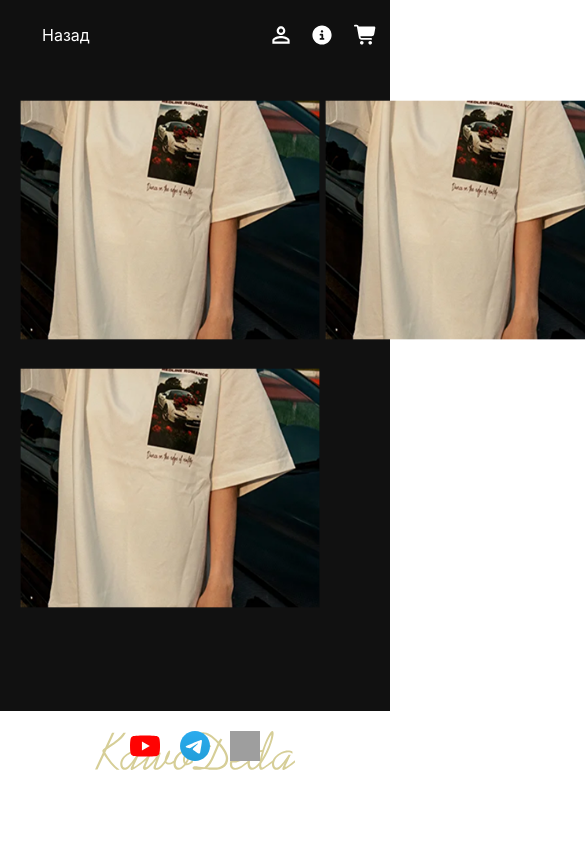
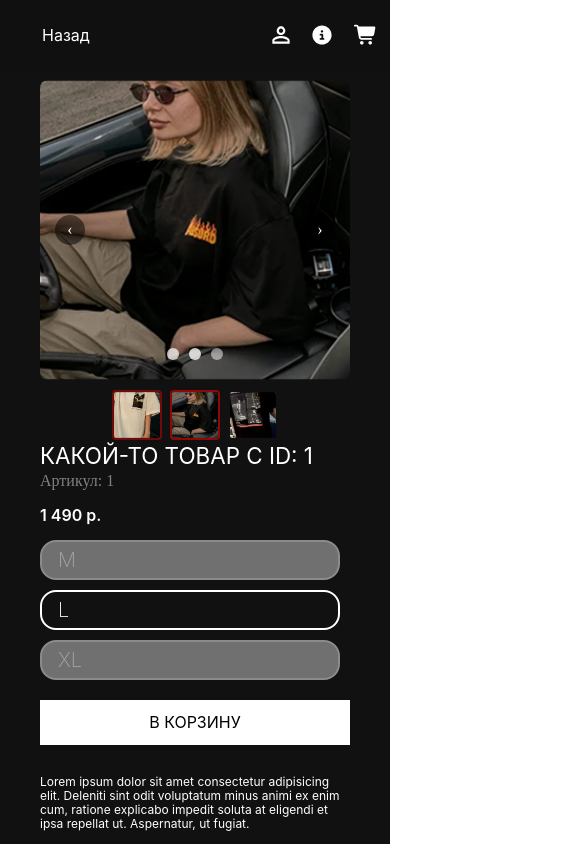
Before and after one commit to DanRaySS/kawodedaClient, a Next.js app: page /products/1 in a window 390 px wide. Shown: the top 844 px of the page, 585 px wide, since content can reach past the window. Built offline with nearby package versions, Linux system fonts and the light colour scheme; grey boxes are pictures that could not be loaded.

Commit message:
add mobile adaprive

```diff
--- a/src/app/products/[id]/ProductPage.module.scss
+++ b/src/app/products/[id]/ProductPage.module.scss
@@ -12,41 +12,17 @@
     padding-top: 100px;
     color: var(--accent-color-2);
     padding-bottom: 80px;
+
+    @media (max-width: 1030px) {
+      flex-direction: column;
+      padding: 40px;
+      padding-top: 80px;
+    }
   }
 
   &__content {
     display: flex;
     flex-direction: column;
-  }
-
-  &__photos {
-    display: flex;
-    flex-wrap: wrap;
-    flex: 0 0 670px;
-    max-height: 550px;
-    margin-right: 60px;
-    pointer-events: none;
-    gap: 5px;
-
-    @media (max-width: 1200px) {
-      margin-right: 30px;
-    }
-  }
-
-  &__img {
-    display: flex;
-    flex-wrap: wrap;
-    align-items: flex-start;
-    justify-content: flex-start;
-    flex-shrink: 0;
-    flex-grow: 0;
-    width: 330px;
-    max-height: 270px;
-
-    @media (max-width: 1200px) {
-      width: 300px;
-      max-height: 240px;
-    }
   }
 
   &__header {
--- a/src/app/products/[id]/page.tsx
+++ b/src/app/products/[id]/page.tsx
@@ -1,8 +1,8 @@
 import cls from "./ProductPage.module.scss";
-import Image from "next/image";
 import { Sizes } from "widgets/Sizes/Sizes";
 import { Params } from "./layout";
 import { AddToCart } from "widgets/AddToCart/AddToCart";
+import { Gallery } from "widgets/Gallery/ui/Gallery";
 
 export default async function ProductPage({params}: {params: Params}) {
   // const product = await fetch(`https://api.example.com/products/${params.id}`)
@@ -15,12 +15,7 @@ export default async function ProductPage({params}: {params: Params}) {
   return (
     <div className={cls.ProductPage}>
       <div className={cls.ProductPage__container}>
-        <div className={cls.ProductPage__photos}>
-          {/* {photos.map((photo) => <Image key={photo.id} src={photo.src} alt={photo.alt} width={330} height={190} />)} */}
-          <Image src={'/test.png'} alt={'TEST'} width={330} height={300} className={cls.ProductPage__img} />
-          <Image src={'/test.png'} alt={'TEST'} width={330} height={300} className={cls.ProductPage__img} />
-          <Image src={'/test.png'} alt={'TEST'} width={330} height={300} className={cls.ProductPage__img} />
-        </div>
+        <Gallery/>
         <div className={cls.ProductPage__content}>
           <header className={cls.ProductPage__header}>
             <h1 className={cls.ProductPage__title}>
--- /dev/null
+++ b/src/widgets/Gallery/index.ts
@@ -0,0 +1 @@
+export {} from './ui/Gallery';
--- /dev/null
+++ b/src/widgets/Gallery/ui/Gallery.module.scss
@@ -0,0 +1,177 @@
+// widgets/Gallery/ui/Gallery.module.scss
+.Gallery {
+  display: flex;
+  flex-direction: column;
+  flex: 0 0 670px;
+  max-height: 550px;
+  margin-right: 60px;
+  gap: 10px;
+  pointer-events: auto;
+
+  @media (max-width: 1200px) {
+    margin-right: 30px;
+  }
+
+  @media (max-width: 1030px) {
+    flex: 1 1 90%;
+    min-height: auto;
+    max-height: none;
+    margin-right: 0;
+  }
+
+  &__img {
+    position: relative;
+    width: 100%;
+    height: 400px;
+    overflow: hidden;
+    background: var(--secondary-color-1);
+    border-radius: 8px;
+
+    &_main {
+      @media (max-width: 1030px) {
+        height: 500px;
+      }
+
+      @media (max-width: 768px) {
+        height: 400px;
+      }
+
+      @media (max-width: 480px) {
+        height: 300px;
+      }
+    }
+  }
+
+  &__mainImage {
+    width: 100%;
+    height: 100%;
+    object-fit: cover;
+    transition: opacity 0.5s ease-in-out;
+  }
+
+  &__navButton {
+    position: absolute;
+    top: 50%;
+    transform: translateY(-50%);
+    background: rgba(0, 0, 0, 0.5);
+    color: white;
+    border: none;
+    border-radius: 50%;
+    width: 40px;
+    height: 40px;
+    cursor: pointer;
+    z-index: 10;
+    display: flex;
+    align-items: center;
+    justify-content: center;
+    font-size: 20px;
+    transition: background-color 0.3s;
+    opacity: 0;
+    pointer-events: none;
+
+    &:hover {
+      background: rgba(0, 0, 0, 0.7);
+    }
+
+    .Gallery__img_main:hover & {
+      opacity: 1;
+      pointer-events: auto;
+    }
+
+    &_prev {
+      left: 15px;
+    }
+
+    &_next {
+      right: 15px;
+    }
+
+    @media (max-width: 768px) {
+      opacity: 1;
+      pointer-events: auto;
+      width: 35px;
+      height: 35px;
+      font-size: 18px;
+    }
+
+    @media (max-width: 480px) {
+      width: 30px;
+      height: 30px;
+      font-size: 16px;
+    }
+  }
+
+  &__indicators {
+    position: absolute;
+    bottom: 20px;
+    left: 50%;
+    transform: translateX(-50%);
+    display: flex;
+    gap: 10px;
+    z-index: 10;
+  }
+
+  &__indicator {
+    width: 12px;
+    height: 12px;
+    border-radius: 50%;
+    border: none;
+    background: rgba(255, 255, 255, 0.5);
+    cursor: pointer;
+    transition: background-color 0.3s;
+    padding: 0;
+
+    &_active {
+      background: white;
+    }
+
+    &:hover {
+      background: rgba(255, 255, 255, 0.8);
+    }
+  }
+
+  &__thumbnails {
+    display: flex;
+    flex-wrap: wrap;
+    gap: 8px;
+    justify-content: center;
+  }
+
+  &__thumbnail {
+    width: 80px;
+    height: 80px;
+    border: 2px solid transparent;
+    border-radius: 4px;
+    overflow: hidden;
+    cursor: pointer;
+    padding: 0;
+    background: none;
+    transition: all 0.3s ease;
+
+    &:hover {
+      transform: scale(1.05);
+      opacity: 0.9;
+    }
+
+    &_active {
+      border-color: var(--accent-color-1);
+      opacity: 1;
+    }
+
+    @media (max-width: 1030px) {
+      width: 60px;
+      height: 60px;
+    }
+
+    @media (max-width: 480px) {
+      width: 50px;
+      height: 50px;
+    }
+  }
+
+  &__thumbnailImage {
+    width: 100%;
+    height: 100%;
+    object-fit: cover;
+  }
+}
--- /dev/null
+++ b/src/widgets/Gallery/ui/Gallery.tsx
@@ -0,0 +1,145 @@
+/* eslint-disable @next/next/no-img-element */
+// widgets/Gallery/ui/Gallery.tsx
+"use client";
+
+import { useState, useEffect } from "react";
+import cls from "./Gallery.module.scss";
+
+interface GalleryImage {
+  id: number;
+  src: string;
+  alt: string;
+}
+
+interface GalleryProps {
+  className?: string;
+}
+
+// Массив картинок для примера
+const images: GalleryImage[] = [
+  { id: 1, src: "/test.png", alt: "Product image 1" },
+  { id: 2, src: "/test2.png", alt: "Product image 2" },
+  { id: 3, src: "/test3.png", alt: "Product image 3" },
+];
+
+export const Gallery = ({ className }: GalleryProps) => {
+  const [currentIndex, setCurrentIndex] = useState(0);
+  const [isAutoPlaying, setIsAutoPlaying] = useState(true);
+  const [touchStart, setTouchStart] = useState(0);
+  const [touchEnd, setTouchEnd] = useState(0);
+
+  // Автопрокрутка
+  useEffect(() => {
+    if (!isAutoPlaying) return;
+
+    const interval = setInterval(() => {
+      setCurrentIndex((prevIndex) => (prevIndex + 1) % images.length);
+    }, 5000);
+
+    return () => clearInterval(interval);
+  }, [isAutoPlaying]);
+
+  const handlePrev = () => {
+    setCurrentIndex((prevIndex) =>
+      prevIndex === 0 ? images.length - 1 : prevIndex - 1
+    );
+  };
+
+  const handleNext = () => {
+    setCurrentIndex((prevIndex) =>
+      (prevIndex + 1) % images.length
+    );
+  };
+
+  const handleThumbnailClick = (index: number) => {
+    setCurrentIndex(index);
+  };
+
+  // Swipe-навигация
+  const handleTouchStart = (e: React.TouchEvent) => {
+    setTouchStart(e.targetTouches[0].clientX);
+  };
+
+  const handleTouchMove = (e: React.TouchEvent) => {
+    setTouchEnd(e.targetTouches[0].clientX);
+  };
+
+  const handleTouchEnd = () => {
+    if (touchStart - touchEnd > 50) {
+      handleNext();
+    }
+
+    if (touchStart - touchEnd < -50) {
+      handlePrev();
+    }
+  };
+
+  return (
+    <div className={`${cls.Gallery} ${className || ""}`}>
+      {/* Основное изображение */}
+      <div
+        className={`${cls.Gallery__img} ${cls.Gallery__img_main}`}
+        onMouseEnter={() => setIsAutoPlaying(false)}
+        onMouseLeave={() => setIsAutoPlaying(true)}
+        onTouchStart={handleTouchStart}
+        onTouchMove={handleTouchMove}
+        onTouchEnd={handleTouchEnd}
+      >
+        <img
+          src={images[currentIndex].src}
+          alt={images[currentIndex].alt}
+          className={cls.Gallery__mainImage}
+          loading="lazy"
+        />
+
+        {/* Кнопки навигации */}
+        <button
+          className={`${cls.Gallery__navButton} ${cls.Gallery__navButton_prev}`}
+          onClick={handlePrev}
+          aria-label="Previous image"
+        >
+          ‹
+        </button>
+
+        <button
+          className={`${cls.Gallery__navButton} ${cls.Gallery__navButton_next}`}
+          onClick={handleNext}
+          aria-label="Next image"
+        >
+          ›
+        </button>
+
+        {/* Индикаторы слайдов */}
+        <div className={cls.Gallery__indicators}>
+          {images.map((_, index) => (
+            <button
+              key={index}
+              className={`${cls.Gallery__indicator} ${index === currentIndex ? cls.Gallery__indicator_active : ''}`}
+              onClick={() => handleThumbnailClick(index)}
+              aria-label={`Go to slide ${index + 1}`}
+            />
+          ))}
+        </div>
+      </div>
+
+      {/* Миниатюры */}
+      <div className={cls.Gallery__thumbnails}>
+        {images.map((image, index) => (
+          <button
+            key={image.id}
+            className={`${cls.Gallery__thumbnail} ${index === currentIndex ? cls.Gallery__thumbnail_active : ''}`}
+            onClick={() => handleThumbnailClick(index)}
+            aria-label={`View image ${index + 1}`}
+          >
+            <img
+              src={image.src}
+              alt={image.alt}
+              className={cls.Gallery__thumbnailImage}
+              loading="lazy"
+            />
+          </button>
+        ))}
+      </div>
+    </div>
+  );
+};
```
